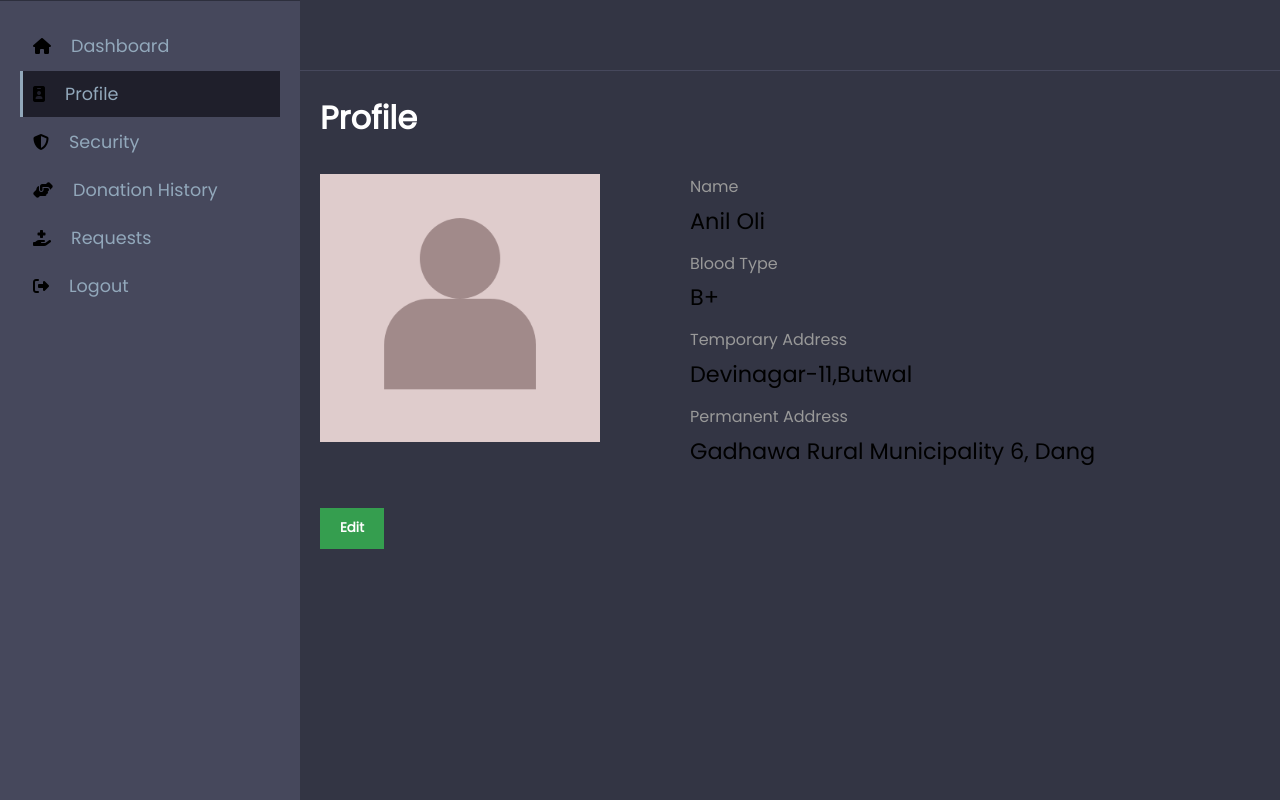
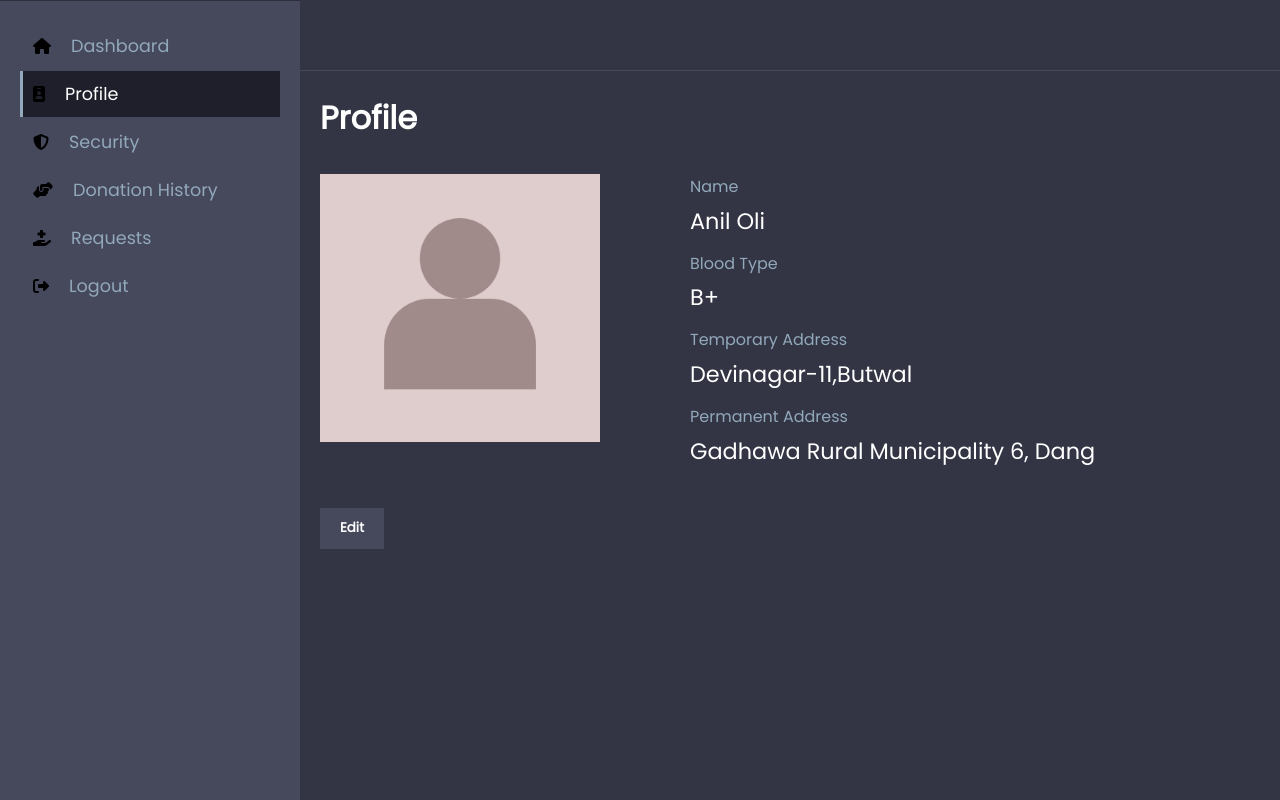
Before and after one commit to aniloli42/donate-blood-management-mern, a React (Create React App) app in the folder client/: page /profile in a window 1280 px wide. Built offline with nearby package versions, Linux system fonts and the light colour scheme.

Commit message:
chore: profile color scheme change

```diff
--- a/client/src/Components/Sidebar/sidebar.css
+++ b/client/src/Components/Sidebar/sidebar.css
@@ -55,6 +55,12 @@
   font-size: 1.1em;
 }
 
+.sidebar-element.active p,
+.sidebar-element:hover p,
+.sidebar-element:focus p {
+  color: var(--text-light);
+}
+
 .sidebar-div.active {
   display: flex;
   opacity: 1;
--- a/client/src/Pages/Profile/profile.css
+++ b/client/src/Pages/Profile/profile.css
@@ -15,7 +15,7 @@
   bottom: 0;
   width: 100%;
   padding: 0.6em 0.8em;
-  background-color: #3534349f;
+  background-color: var(--image-button);
   color: #fff;
   font-weight: bold;
   font-size: 1.1rem;
@@ -26,12 +26,13 @@
 
 .profile-image-updater:hover,
 .profile-image-updater:focus {
-  background-color: #333333dc;
+  background-color: var(--image-button-hover);
 }
 
 .input-group p {
   font-size: 1.4rem;
   font-weight: 500;
+  color: var(--text-light);
 }
 
 .input-buttons {
@@ -43,25 +44,25 @@
 
 .profile-update,
 .profile-edit {
-  background-color: rgb(53, 158, 79);
+  background-color: var(--button-background);
 }
 
 .profile-update:hover,
 .profile-update:focus,
 .profile-edit:hover,
 .profile-edit:focus {
-  background-color: rgb(47, 145, 71);
+  background-color: var(--button-hover);
 }
 
 .cancel-update {
   background-color: transparent;
-  color: var(--btncolor);
+  color: var(--text-gray);
 }
 
 .cancel-update:hover,
 .cancel-update:focus {
   background: unset;
-  color: rgb(142, 142, 189);
+  color: var(--light-red);
 }
 
 @media (min-width: 900px) {
--- a/client/src/Styles/Utility.css
+++ b/client/src/Styles/Utility.css
@@ -13,7 +13,7 @@
 }
 
 .input-group label {
-  color: #999;
+  color: var(--text-gray);
 }
 
 .input-group input,
--- a/client/src/Styles/Variables.css
+++ b/client/src/Styles/Variables.css
@@ -18,6 +18,11 @@
   --text-gray: var(--light-gray);
   --text-dark: var(--light-blue);
 
+  /* button */
+  --button-background: var(--light-blue);
+  --button-red-background: var(--light-red);
+  --button-hover: var(--dark-blue);
+
   /* sidebar */
   --sidebar-background: var(--light-blue);
   --sidebar-elements: var(--light-gray);
@@ -30,4 +35,8 @@
 
   /* recent requests */
   --card-special-background: #414356;
+
+  /* image update button */
+  --image-button: #3534349f;
+  --image-button-hover: #333333dc;
 }
```
